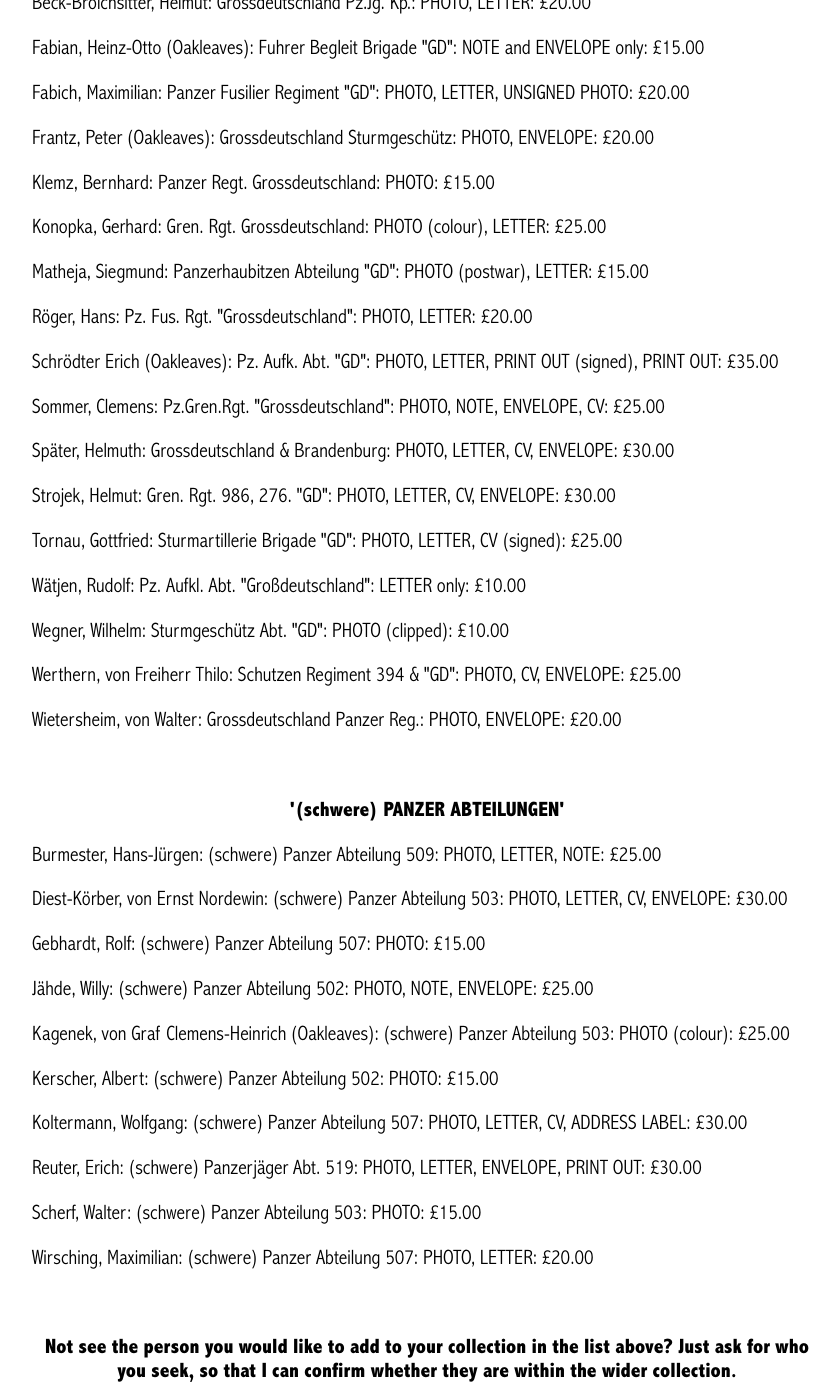
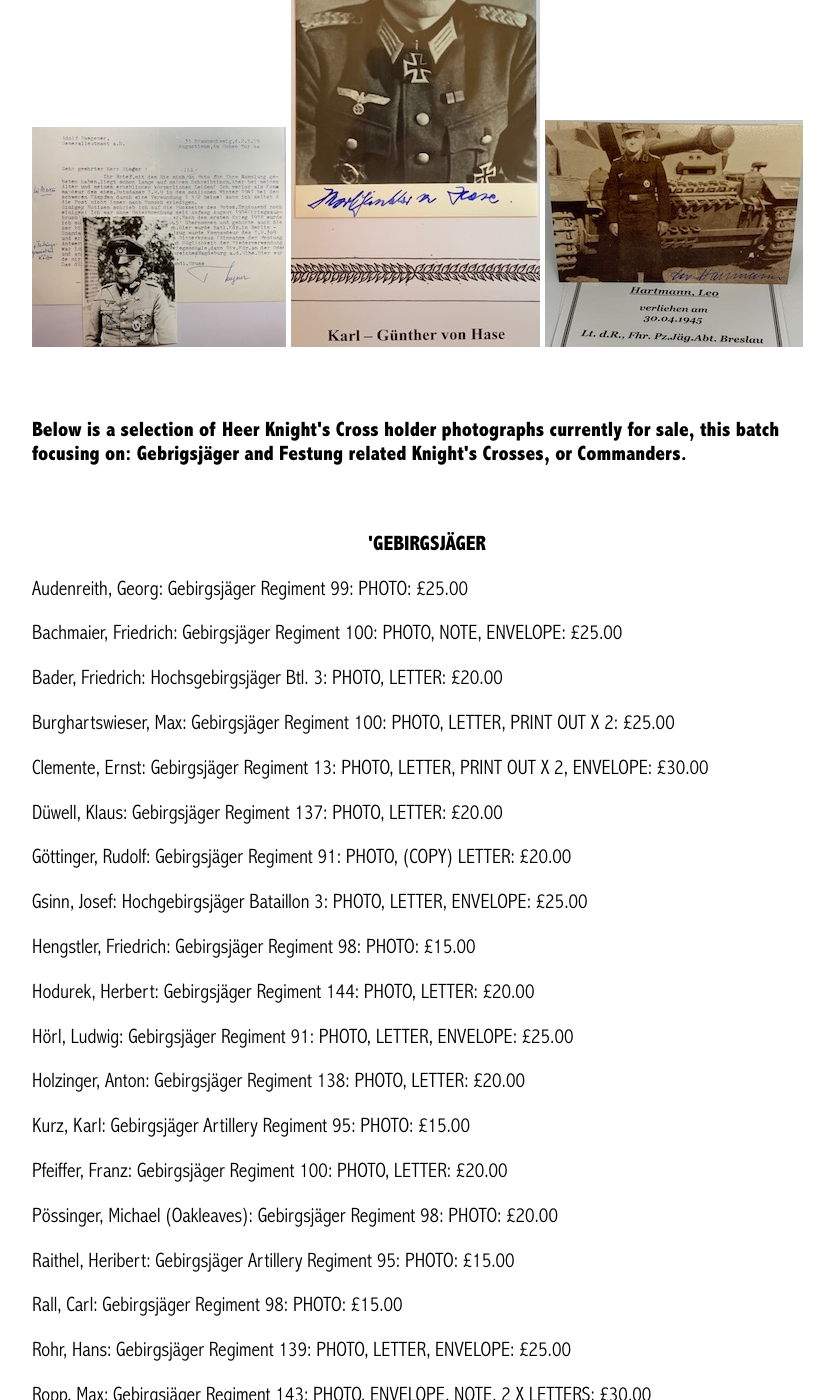
Before and after one commit to lahphotographs/lahphotographs.github.com, a Jekyll site: the page built from heer_photos.md, in a window 1280 px wide and 1400 px high, scrolled down 1188 px. Shown: the whole window, without its empty margins (213-1053 px from the left). Built offline with Jekyll 4.4.1, drawn with Linux system fonts in a browser that asks for light colours; some of the changed text lies outside the part shown.

Commit message:
Update heer_photos.md

```diff
--- a/heer_photos.md
+++ b/heer_photos.md
@@ -7,44 +7,63 @@ class: book_cover
 ---
 
 <p float="left">
-<img src="./assets/Friedrich Anding.jpg"/>
-<img src="./assets/Hans Roger.jpg"/>
-<img src="./assets/Albert Ernst.jpg"/>
-<img src="./assets/Willy Jahde.jpg"/>
+<img src="./assets/Klaus Duwell.jpg"/>
+<img src="./assets/Leopold Schrems.jpg"/>
+<img src="./assets/Herbert Hodurek.jpg"/>
+<img src="./assets/Hans Rohr.jpg"/>
+<img src="./assets/Theodor Busse.jpg"/>
+<img src="./assets/Hellmuth Reymann.jpg"/>
+<img src="./assets/Adolf Raegener.jpg"/>
+<img src="./assets/Karl-Gunther von Hase.jpg"/>
+<img src="./assets/Leo Hartmann.jpg"/>
 </p>
 <br />
-<p><b>Below is a selection of Heer Knight's Cross holder photographs currently for sale, initially focusing on: 'Grossdeutschland' and the (schwere) Panzer Abteilungen.</b></p>
+<p><b>Below is a selection of Heer Knight's Cross holder photographs currently for sale, this batch focusing on: Gebrigsjäger and Festung related Knight's Crosses, or Commanders.</b></p>
 <br />
-<p><b><center>'GROSSDEUTSCHLAND'</center></b></p>
-<p>Anding,	Friedrich:	Grossdeutschland Pz.Jg. Abt:	  PHOTO: £25.00</p>
-<p>Beck-Broichsitter,	Helmut: Grossdeutschland Pz.Jg. Kp.:   PHOTO, LETTER:	£20.00</p>
-<p>Fabian,	Heinz-Otto (Oakleaves): Fuhrer Begleit Brigade "GD":	  NOTE and ENVELOPE only:	£15.00</p>
-<p>Fabich,	Maximilian: Panzer Fusilier Regiment "GD":	  PHOTO, LETTER, UNSIGNED PHOTO: £20.00</p>
-<p>Frantz,	Peter (Oakleaves): Grossdeutschland Sturmgeschütz:	  PHOTO, ENVELOPE: £20.00</p>
-<p>Klemz,	Bernhard: Panzer Regt. Grossdeutschland:   PHOTO:	£15.00</p>
-<p>Konopka,	Gerhard: Gren. Rgt. Grossdeutschland:	  PHOTO (colour), LETTER:	£25.00</p>
-<p>Matheja,	Siegmund: Panzerhaubitzen Abteilung "GD":	  PHOTO (postwar), LETTER: £15.00</p>
-<p>Röger,	Hans: Pz. Fus. Rgt. "Grossdeutschland":	  PHOTO, LETTER:	£20.00</p>
-<p>Schrödter	Erich	(Oakleaves): Pz. Aufk. Abt. "GD":	  PHOTO, LETTER, PRINT OUT (signed), PRINT OUT:	£35.00</p>
-<p>Sommer,	Clemens: Pz.Gren.Rgt. "Grossdeutschland":	  PHOTO, NOTE, ENVELOPE, CV:	£25.00</p>
-<p>Später,	Helmuth: Grossdeutschland & Brandenburg:	  PHOTO, LETTER, CV, ENVELOPE:	£30.00</p>
-<p>Strojek,	Helmut: Gren. Rgt. 986, 276. "GD":	  PHOTO, LETTER, CV, ENVELOPE:	£30.00</p>
-<p>Tornau,	Gottfried: Sturmartillerie Brigade "GD":	  PHOTO, LETTER, CV (signed):	£25.00</p>
-<p>Wätjen,	Rudolf: Pz. Aufkl. Abt. "Großdeutschland":	  LETTER only: £10.00</p>
-<p>Wegner,	Wilhelm: Sturmgeschütz Abt. "GD":	  PHOTO (clipped):	£10.00</p>
-<p>Werthern, von	Freiherr Thilo: Schutzen Regiment 394 & "GD":	  PHOTO, CV, ENVELOPE:	£25.00</p>
-<p>Wietersheim, von	Walter: Grossdeutschland Panzer Reg.:   PHOTO, ENVELOPE:	£20.00</p>
+<p><b><center>'GEBIRGSJÄGER</center></b></p>
+<p>Audenreith,	Georg:	Gebirgsjäger Regiment 99:	  PHOTO: £25.00</p>
+<p>Bachmaier,	Friedrich: Gebirgsjäger Regiment 100:   PHOTO, NOTE, ENVELOPE:	£25.00</p>
+<p>Bader,	Friedrich: Hochsgebirgsjäger Btl. 3:	  PHOTO, LETTER:	£20.00</p>
+<p>Burghartswieser,	Max: Gebirgsjäger Regiment 100:	  PHOTO, LETTER, PRINT OUT X 2: £25.00</p>
+<p>Clemente,	Ernst: Gebirgsjäger Regiment 13:	  PHOTO, LETTER, PRINT OUT X 2, ENVELOPE: £30.00</p>
+<p>Düwell,	Klaus: Gebirgsjäger Regiment 137:   PHOTO, LETTER:	£20.00</p>
+<p>Göttinger,	Rudolf: Gebirgsjäger Regiment 91:	  PHOTO, (COPY) LETTER:	£20.00</p>
+<p>Gsinn,	Josef: Hochgebirgsjäger Bataillon 3:	  PHOTO, LETTER, ENVELOPE: £25.00</p>
+<p>Hengstler,	Friedrich: Gebirgsjäger Regiment 98:	  PHOTO:	£15.00</p>
+<p>Hodurek,	Herbert: Gebirgsjäger Regiment 144:	  PHOTO, LETTER:	£20.00</p>
+<p>Hörl,	Ludwig: Gebirgsjäger Regiment 91:	  PHOTO, LETTER, ENVELOPE:	£25.00</p>
+<p>Holzinger,	Anton: Gebirgsjäger Regiment 138:	  PHOTO, LETTER:	£20.00</p>
+<p>Kurz,	Karl: Gebirgsjäger Artillery Regiment 95:	  PHOTO:	£15.00</p>
+<p>Pfeiffer,	Franz: Gebirgsjäger Regiment 100:	  PHOTO, LETTER:	£20.00</p>
+<p>Pössinger,	Michael (Oakleaves): Gebirgsjäger Regiment 98:  PHOTO: £20.00</p>
+<p>Raithel,	Heribert: Gebirgsjäger Artillery Regiment 95:	  PHOTO:	£15.00</p>
+<p>Rall, Carl: Gebirgsjäger Regiment 98:	  PHOTO:	£15.00</p>
+<p>Rohr, Hans: Gebirgsjäger Regiment 139:   PHOTO, LETTER, ENVELOPE:	£25.00</p>
+<p>Ropp, Max: Gebirgsjäger Regiment 143:   PHOTO, ENVELOPE, NOTE, 2 X LETTERS:	£30.00</p>
+<p>Rüf, Karl: Gebirgsjäger Regiment 143:   PHOTO:	£15.00</p>
+<p>Schmied, Lorenz: Gebirgsjäger Regiment 100:   PHOTO:	£15.00</p>
+<p>Schrems, Leopold: Gebirgsjäger Regiment 85:   PHOTO, ENVELOPE:	£20.00</p>
+<p>Schuler, Emil: Gebirgsjäger Regiment 218:   PHOTO, LETTER, ENVELOPE:	£25.00</p>
+<p>Stautner, Ludwig: Gebirgsjäger Regiment 139:   PHOTO, LETTER, ENVELOPE:	£25.00</p>
+<p>Strachwitz v. Groß-Zauche u. Camminetz, Graf Ernst: Gebirgsjäger Regiment 137:   PHOTO, LETTER:	£20.00</p>
+<p>Wittmann, August: Gebirgsjäger Artillery Reg. 95:   PHOTO:	£15.00</p>
+<p>Wriedt, Walter: Gebirgsjäger Regiment 138:   PHOTO, LETTER:	£20.00</p>
 <br />
-<p><b><center>'(schwere) PANZER ABTEILUNGEN'</center></b></p>
-<p>Burmester,	Hans-Jürgen: (schwere) Panzer Abteilung 509:	  PHOTO, LETTER, NOTE: £25.00</p>
-<p>Diest-Körber, von	Ernst Nordewin: (schwere) Panzer Abteilung 503:	  PHOTO, LETTER, CV, ENVELOPE: £30.00</p>
-<p>Gebhardt,	Rolf: (schwere) Panzer Abteilung 507:	  PHOTO: £15.00</p>
-<p>Jähde,	Willy: (schwere) Panzer Abteilung 502:   PHOTO, NOTE, ENVELOPE:	£25.00</p>
-<p>Kagenek, von	Graf Clemens-Heinrich	(Oakleaves): (schwere) Panzer Abteilung 503:	  PHOTO (colour): £25.00</p>
-<p>Kerscher,	Albert: (schwere) Panzer Abteilung 502:	  PHOTO: £15.00</p>
-<p>Koltermann,	Wolfgang: (schwere) Panzer Abteilung 507:	  PHOTO, LETTER, CV, ADDRESS LABEL:	£30.00</p>
-<p>Reuter,	Erich: (schwere) Panzerjäger Abt. 519:	  PHOTO, LETTER, ENVELOPE, PRINT OUT:	£30.00</p>
-<p>Scherf,	Walter: (schwere) Panzer Abteilung 503:	  PHOTO: £15.00</p>
-<p>Wirsching,	Maximilian: (schwere) Panzer Abteilung 507:	  PHOTO, LETTER: £20.00</p>
+<p><b><center>'Festung-related' Knight's Crosses / Commanders</center></b></p>
+<p>Barge,	Johannes: Festung Gren. Rgt. 'Kreta':	  PHOTO, NOTE: £20.00</p>
+<p>Biehler,	Ernst: GENERAL MAJOR Festung Frankfurt / Oder:	  PHOTO: £40.00</p>
+<p>Busse,	Theodor: GENERAL DER INFANTERIE 9. Armee Commander:	  PHOTO, ADDRESS CARD (SIGNED): £55.00</p>
+<p>Delius,	Paul: Festungs Komm. Abschnitt 44:	  PHOTO, LETTER: £20.00</p>
+<p>Grehl,	Heinz: Festung Breslau:   PHOTO:	£15.00</p>
+<p>Hartmann, Leo: Panzerjäger Abteilung Breslau:	  PHOTO: £15.00</p>
+<p>Hase, von,	Karl-Günther: Festung Schneidemühl:	  PHOTO: £15.00</p>
+<p>Hempel,	Alfred: Festung Kolberg:	  PHOTO, LETTER, ENVELOPE:	£25.00</p>
+<p>Mohr,	Walter-Peter: Gren. Rgt. 'Mohr" Fest. Breslau:	  PHOTO, LETTER:	£20.00</p>
+<p>Rägener,	Adolf (Oakleaves): GENERALLEUTNANT Festung Kustrin, Division Rägener:	  PHOTO, LETTER: £50.00</p>
+<p>Reymann,	Hellmuth (Oakleaves): GENERALLEUTNANT Berlin City Commandant to 22nd April 1945:	  PHOTO (clipped), ENVELOPE: £40.00</p>
+<p>Rieger,	Siegfried: Sprengkommando Aghta Berlin:	  PHOTO, PRINT OUT: £20.00</p>
+<p>Sauer,	Hermann: Festung Breslau:	  PHOTO, ADDRESS LABEL: £20.00</p>
+<p>Tenschert,	Günther: Festung Breslau:	  PHOTO, LETTER, NOTE, PRINT OUT X 2: £30.00</p>
+<p>Wüstenhagen,	Albrecht: Festung Küstrin (Inf. Gesch. Kp.):	  PHOTO, LETTER: £20.00</p>
 <br />
 <p><b><center>Not see the person you would like to add to your collection in the list above? Just ask for who you seek, so that I can confirm whether they are within the wider collection.</center></b></p>
```
